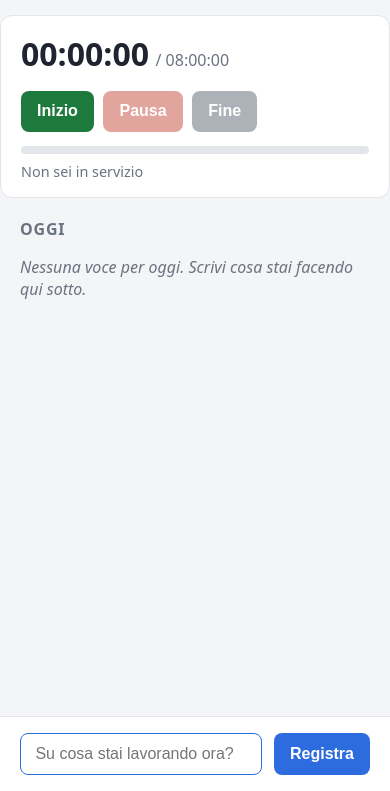
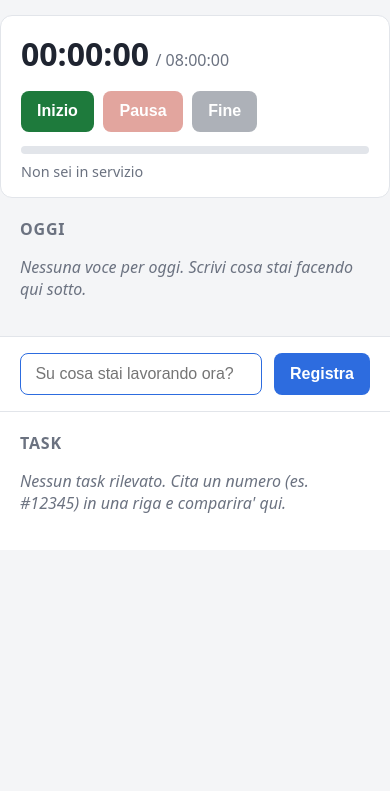
Before and after one commit to DonUriello/consuntiver, a Spring Boot app: page / in a window 390 px wide. Shown: the part 53-844 px from the top of the page. Run offline with Spring Boot 4, Linux system fonts and the light colour scheme; the visitor is signed in with stand-in values (Sample User, id 1); data that the repository does not hold is empty; some of the project's set-up classes (security, data sources, template engines, error pages and the like) are left out, and stand-ins take their place.

Commit message:
Aggiunge colonna task a destra con link verso Easy
- Nuovo TaskLinkExtractor: rileva i numeri di task nelle righe dello storico
  (#12345 oppure numero nudo da 5 cifre) e costruisce il link
  https://prd.galileonetwork.it/easy/issues/<id> (id sempre senza #)
- Sidebar a destra con i task rilevati: link + descrizione presa dalla riga
- Task citato in piu' righe mostrato una sola volta
- Layout a due colonne responsive (sidebar sotto su schermi stretti)

Co-Authored-By: Claude Opus 4.8 <noreply@anthropic.com>
Claude-Session: https://claude.ai/code/session_01ChtgCd5ZEyQHBsevwyMqNK

```diff
--- a/src/main/java/com/consuntiver/controller/HomeController.java
+++ b/src/main/java/com/consuntiver/controller/HomeController.java
@@ -4,6 +4,7 @@ import com.consuntiver.model.Attendance;
 import com.consuntiver.model.WorkEntry;
 import com.consuntiver.service.AttendanceService;
 import com.consuntiver.service.AttendanceService.WorkTimeSummary;
+import com.consuntiver.service.TaskLinkExtractor;
 import com.consuntiver.service.WorkEntryService;
 import jakarta.validation.constraints.NotBlank;
 import org.springframework.stereotype.Controller;
@@ -32,10 +33,14 @@ public class HomeController {
 
     private final WorkEntryService workEntryService;
     private final AttendanceService attendanceService;
+    private final TaskLinkExtractor taskLinkExtractor;
 
-    public HomeController(WorkEntryService workEntryService, AttendanceService attendanceService) {
+    public HomeController(WorkEntryService workEntryService,
+                          AttendanceService attendanceService,
+                          TaskLinkExtractor taskLinkExtractor) {
         this.workEntryService = workEntryService;
         this.attendanceService = attendanceService;
+        this.taskLinkExtractor = taskLinkExtractor;
     }
 
     @GetMapping("/")
@@ -47,6 +52,7 @@ public class HomeController {
         WorkTimeSummary summary = attendanceService.todaySummary(username, ZONE);
 
         model.addAttribute("entries", entries);
+        model.addAttribute("taskLinks", taskLinkExtractor.extract(entries));
         model.addAttribute("attendances", attendances);
         model.addAttribute("summary", summary);
         model.addAttribute("targetSeconds", TARGET_SECONDS);
--- a/src/main/resources/static/css/style.css
+++ b/src/main/resources/static/css/style.css
@@ -172,6 +172,20 @@ button:hover {
     text-decoration: underline;
 }
 
+/* ---------- Layout a due colonne ---------- */
+.layout {
+    flex: 1;
+    display: flex;
+    min-height: 0;
+}
+
+.main-col {
+    flex: 1;
+    min-width: 0;
+    display: flex;
+    flex-direction: column;
+}
+
 .history {
     flex: 1;
     overflow-y: auto;
@@ -179,6 +193,80 @@ button:hover {
     max-width: 760px;
     width: 100%;
     margin: 0 auto;
+}
+
+.task-sidebar {
+    width: 300px;
+    flex-shrink: 0;
+    overflow-y: auto;
+    padding: 1.25rem;
+    background: var(--card-bg);
+    border-left: 1px solid var(--border);
+}
+
+.task-sidebar h2 {
+    margin: 0 0 1rem;
+    font-size: 1rem;
+    color: var(--muted);
+    text-transform: uppercase;
+    letter-spacing: 0.05em;
+}
+
+.task-list {
+    list-style: none;
+    margin: 0;
+    padding: 0;
+    display: flex;
+    flex-direction: column;
+    gap: 0.85rem;
+}
+
+.task {
+    display: flex;
+    flex-direction: column;
+    gap: 0.2rem;
+    padding: 0.6rem 0.75rem;
+    border: 1px solid var(--border);
+    border-radius: 8px;
+}
+
+.task-id {
+    font-weight: 700;
+    color: var(--primary);
+    text-decoration: none;
+    font-variant-numeric: tabular-nums;
+}
+
+.task-id:hover {
+    text-decoration: underline;
+}
+
+.task-desc {
+    font-size: 0.85rem;
+    color: var(--muted);
+    word-break: break-word;
+}
+
+@media (max-width: 800px) {
+    .layout {
+        flex-direction: column;
+        overflow-y: auto;
+    }
+
+    .main-col {
+        flex: none;
+    }
+
+    .history {
+        flex: none;
+        overflow-y: visible;
+    }
+
+    .task-sidebar {
+        width: auto;
+        border-left: none;
+        border-top: 1px solid var(--border);
+    }
 }
 
 .history h2 {
--- a/src/main/resources/templates/home.html
+++ b/src/main/resources/templates/home.html
@@ -17,6 +17,9 @@
         </form>
     </div>
 </header>
+
+<div class="layout">
+<div class="main-col">
 
 <!-- ---------- Orario di lavoro ---------- -->
 <section class="worktime"
@@ -95,6 +98,25 @@
     <button type="submit">Registra</button>
 </form>
 
+</div><!-- /.main-col -->
+
+<!-- ---------- Colonna task ---------- -->
+<aside class="task-sidebar">
+    <h2>Task</h2>
+    <p th:if="${taskLinks.isEmpty()}" class="empty">
+        Nessun task rilevato. Cita un numero (es. #12345) in una riga e comparira' qui.
+    </p>
+    <ul class="task-list">
+        <li class="task" th:each="t : ${taskLinks}">
+            <a class="task-id" th:href="${t.url}" target="_blank" rel="noopener"
+               th:text="'#' + ${t.id}">#12345</a>
+            <span class="task-desc" th:text="${t.description}">descrizione della riga</span>
+        </li>
+    </ul>
+</aside>
+
+</div><!-- /.layout -->
+
 <script th:src="@{/js/app.js}"></script>
 </body>
 </html>
```
Also changed, not shown: src/main/java/com/consuntiver/service/TaskLinkExtractor.java (added, +55 -0 lines), README.md.
